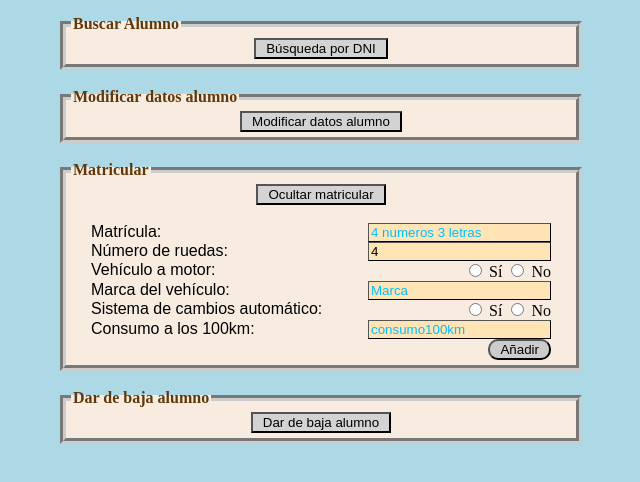
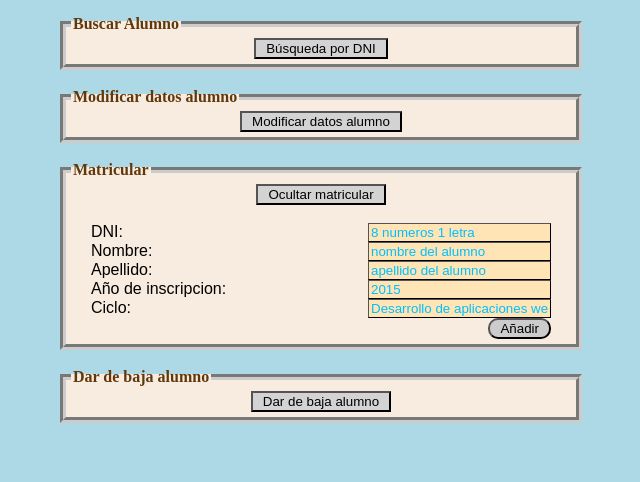
Before and after one commit to LordDers/GestionMatriculasBD, a plain HTML site: page WebContent/index.html in a window 1280 px wide. Both pictures are taken after a click on the button "Añadir matricula". Shown: the part 138-620 px from the top of the page, without its empty margins (319-959 px from the left). Drawn offline with Linux system fonts and the light colour scheme.

Commit message:
insertar

```diff
--- a/WebContent/index.html
+++ b/WebContent/index.html
@@ -89,20 +89,16 @@
 			<input name="gestion" hidden="true" type="text"  value="anyadir_matricula"/>
 
 			<br>
-			<label> Matrícula: </label>
-				<input name="matricula" type="text" placeholder="4 numeros 3 letras"/> <br>
-			<label> Número de ruedas: </label>
-				<input name="numruedas" type="text"  value="4"/>  <br>
-			<label> Vehículo a motor: </label>
-				<input name="motor" type="radio"  value="true"> Sí
-				<input name="motor" type="radio"  value="false"> No <br>
-			<label> Marca del vehículo: </label>
-				<input name="marca" type="text"  placeholder="Marca"/>  <br>
-			<label> Sistema de cambios automático: </label>
-				<input name="automatico" type="radio"  value="true"> Sí
-				<input name="automatico" type="radio"  value="false"> No <br>
-			<label> Consumo a los 100km: </label>
-				<input name="consumo" type="text"  placeholder="consumo100km"/>  <br>
+			<label> DNI: </label>
+				<input name="DNI" type="text" placeholder="8 numeros 1 letra"/> <br>
+			<label> Nombre: </label>
+				<input name="nombre" type="text" placeholder="nombre del alumno"/> <br>
+			<label> Apellido: </label>
+				<input name="apellido" type="text"  placeholder="apellido del alumno"/>  <br>
+			<label> Año de inscripcion: </label>
+				<input name="anyo_inscripcion" type="text"  placeholder="2015"/>  <br>
+			<label> Ciclo: </label>
+				<input name="ciclo" type="text"  placeholder="Desarrollo de aplicaciones web"/>  <br>
 			<input type="submit" id="submit" value="Añadir">
 		</form>
 	</div></div>
```
